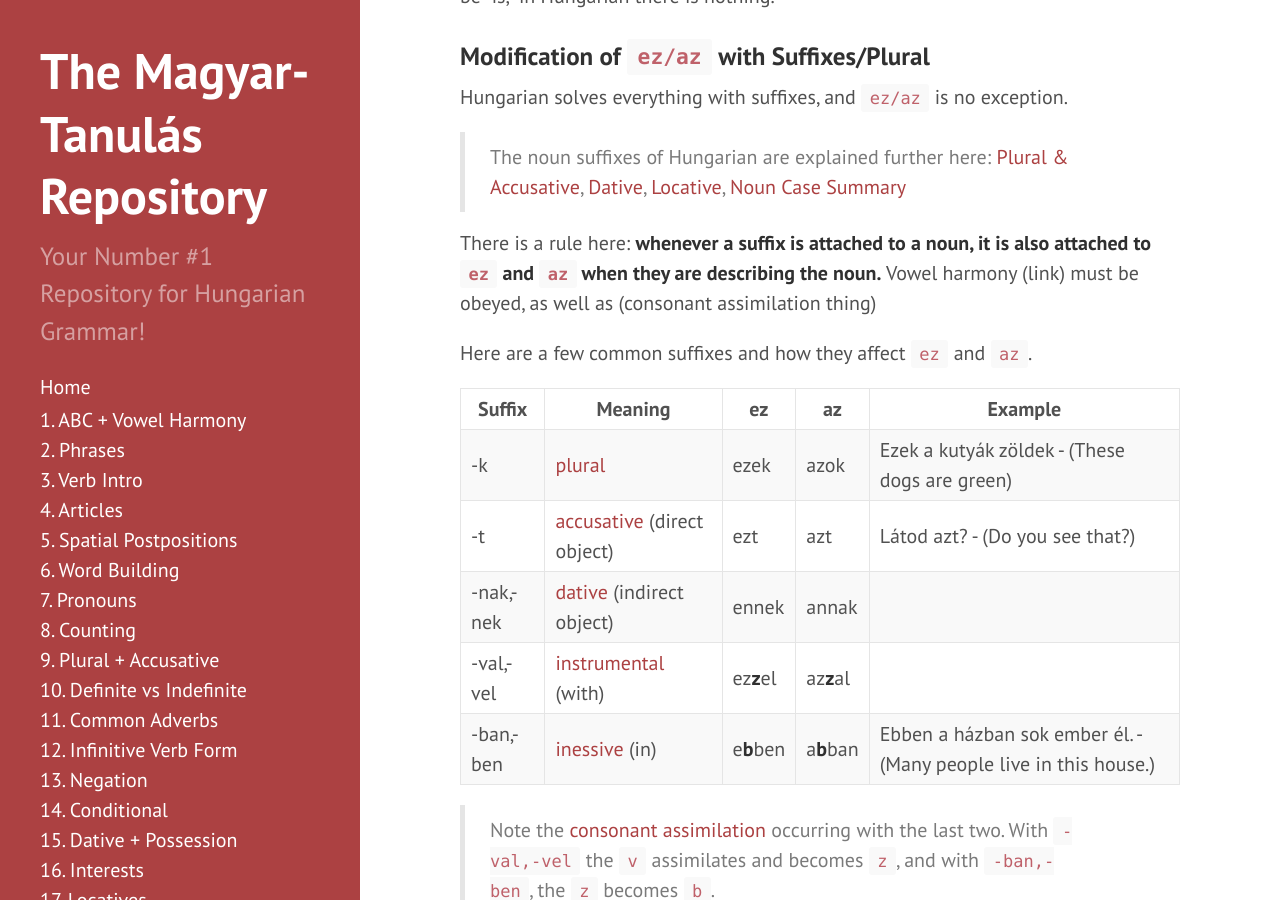
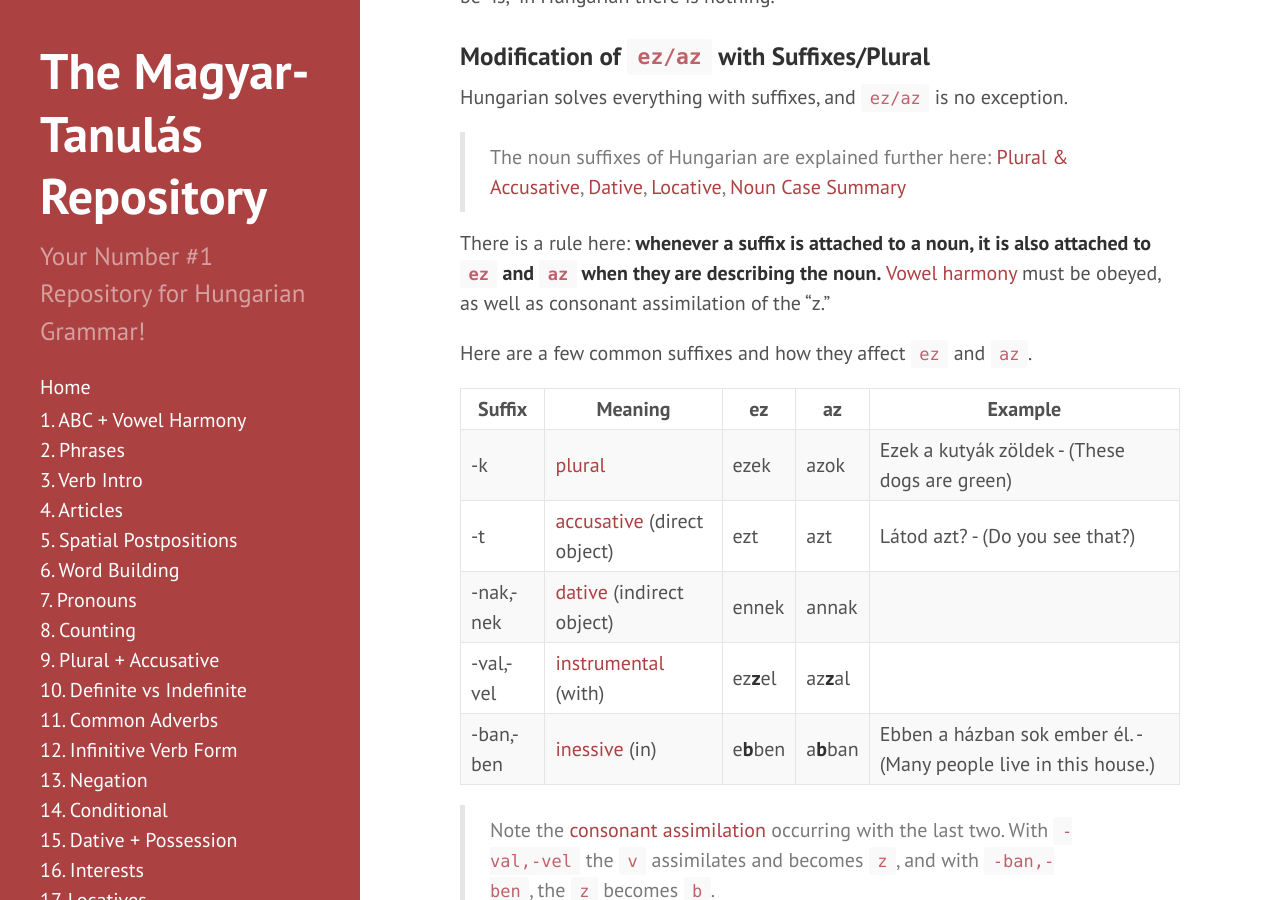
Before and after one commit to Magyartanulas/magyartanulas.github.io, a Jekyll site: the page built from extrastuff.md, in a window 1280 px wide and 900 px high, scrolled down 2566 px. Built offline with Jekyll 4.4.1, drawn with Linux system fonts in a browser that asks for light colours; our own code applies the rules of GitHub Pages for plain Markdown files; comment, search, counter and statistics services are not loaded.

Commit message:
Update extrastuff.md

```diff
--- a/extrastuff.md
+++ b/extrastuff.md
@@ -72,7 +72,7 @@ Hungarian solves everything with suffixes, and `ez/az` is no exception.
 
 >The noun suffixes of Hungarian are explained further here: [Plural & Accusative](https://magyartanulas.github.io/accusative_plurals/), [Dative](https://magyartanulas.github.io/dative_possession/), [Locative](https://magyartanulas.github.io/locatives/), [Noun Case Summary](https://magyartanulas.github.io/noun_case_summary/)
 
-There is a rule here: **whenever a suffix is attached to a noun, it is also attached to `ez` and `az` when they are describing the noun.** Vowel harmony (link) must be obeyed, as well as (consonant assimilation thing)
+There is a rule here: **whenever a suffix is attached to a noun, it is also attached to `ez` and `az` when they are describing the noun.** [Vowel harmony](https://magyartanulas.github.io/alphabet_vowel-harmony/) must be obeyed, as well as consonant assimilation of the "z."
 
 Here are a few common suffixes and how they affect `ez` and `az`.
 
```
